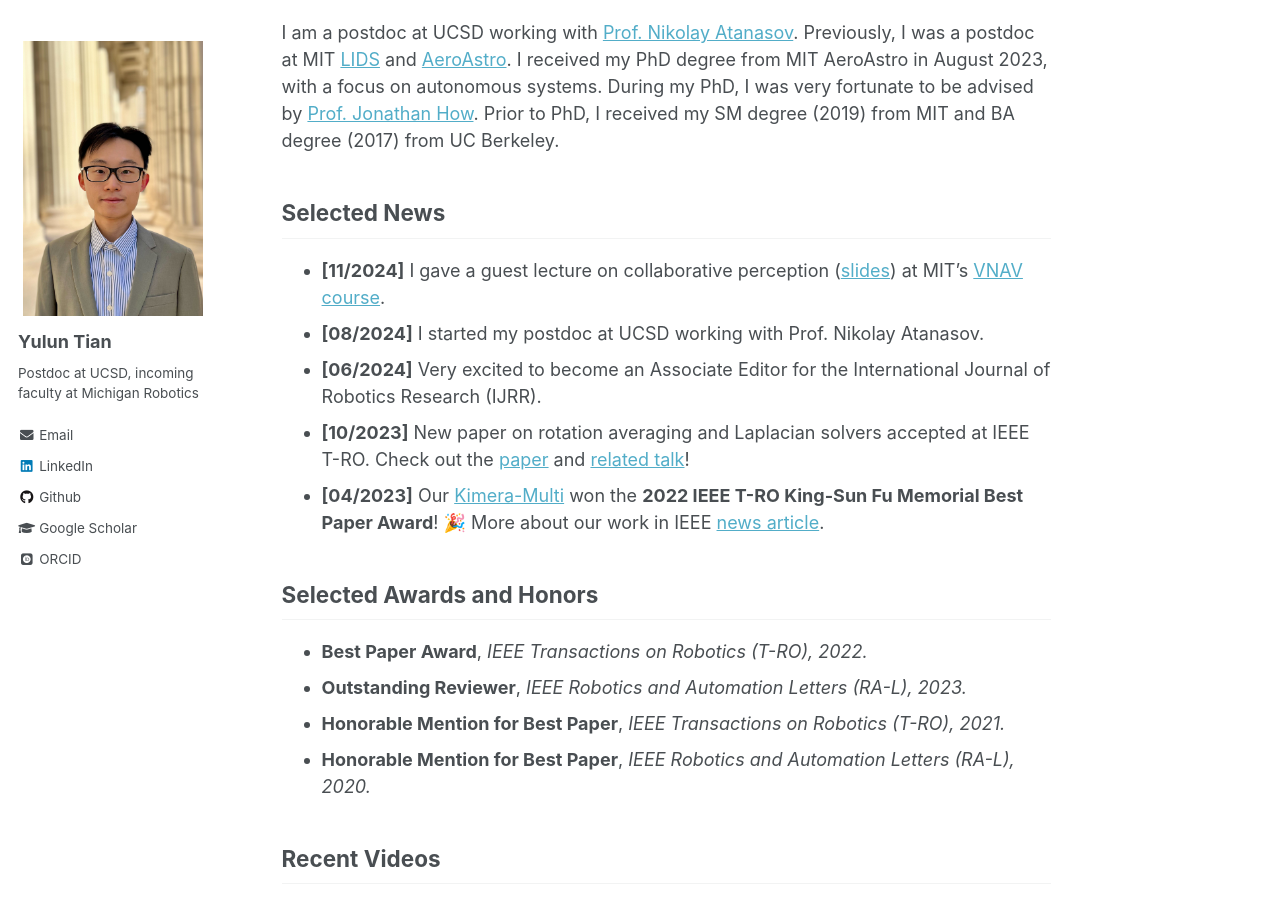
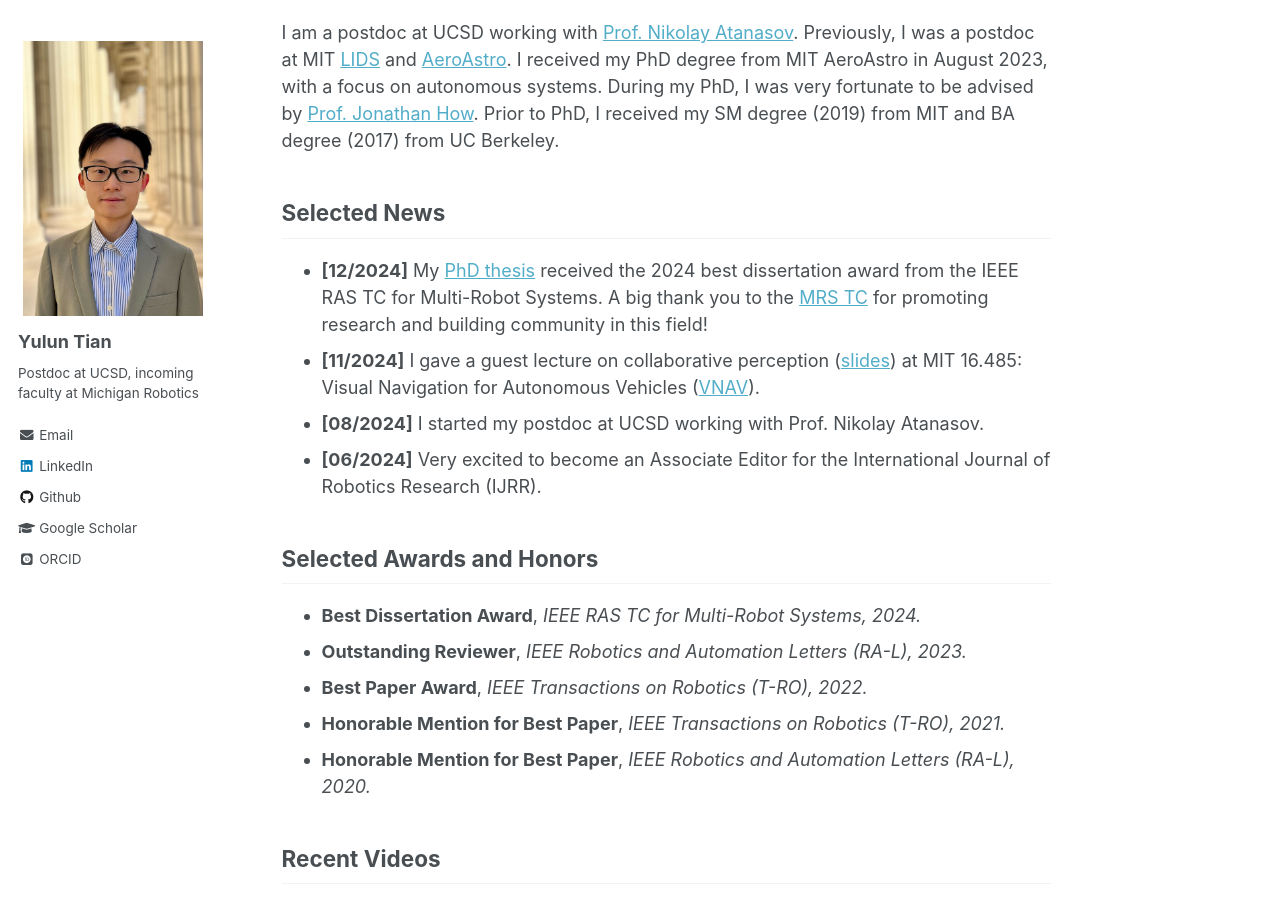
Before and after one commit to yuluntian/yuluntian.github.io, a Jekyll site: the page built from _pages/about.md, in a window 1280 px wide and 900 px high, scrolled down 454 px. Built offline with Jekyll 4.4.1, drawn with Linux system fonts in a browser that asks for light colours; some web fonts are replaced.

Commit message:
update recent news

```diff
--- a/_pages/about.md
+++ b/_pages/about.md
@@ -31,17 +31,18 @@ Prior to PhD, I received my SM degree (2019) from MIT and BA degree (2017) from
 
 Selected News
 ------
-* **[11/2024]** I gave a guest lecture on collaborative perception ([slides](https://www.dropbox.com/scl/fi/vsxcoileqlacnzcguuecl/vnav-guest-lecture-nov-2024.pdf?rlkey=u76kifgjxahxgcng6fj8sivvi&st=obb665dw&dl=0)) at MIT's [VNAV course](https://vnav.mit.edu/).
+* **[12/2024]** My [PhD thesis](https://dspace.mit.edu/handle/1721.1/152675) received the 2024 best dissertation award from the IEEE RAS TC for Multi-Robot Systems. A big thank you to the [MRS TC](https://www.multirobotsystems.org/) for promoting research and building community in this field!
+* **[11/2024]** I gave a guest lecture on collaborative perception ([slides](https://www.dropbox.com/scl/fi/vsxcoileqlacnzcguuecl/vnav-guest-lecture-nov-2024.pdf?rlkey=u76kifgjxahxgcng6fj8sivvi&st=obb665dw&dl=0)) at MIT 16.485: Visual Navigation for Autonomous Vehicles ([VNAV](https://vnav.mit.edu/)).
 * **[08/2024]** I started my postdoc at UCSD working with Prof. Nikolay Atanasov.
 * **[06/2024]** Very excited to become an Associate Editor for the International Journal of Robotics Research (IJRR).
-* **[10/2023]** New paper on rotation averaging and Laplacian solvers accepted at IEEE T-RO. Check out the [paper](https://arxiv.org/pdf/2210.05020.pdf) and [related talk](https://youtu.be/egebyKrft8g?si=2IzRTtvMPoKrLCF3)!
-* **[04/2023]** Our [Kimera-Multi](https://web.mit.edu/sparklab/2023/08/25/Kimera-Multi__Robust_Distributed_Dense_Metric-Semantic_SLAM_for_Multi-Robot-Systems.html)  won the **2022 IEEE T-RO King-Sun Fu Memorial Best Paper Award**! 🎉 More about our work in IEEE [news article](https://spectrum.ieee.org/multi-robot-slam-icra2023).
+
 
 
 Selected Awards and Honors
 ------
+* **Best Dissertation Award**, *IEEE RAS TC for Multi-Robot Systems, 2024.*
+* **Outstanding Reviewer**, *IEEE Robotics and Automation Letters (RA-L), 2023.*
 * **Best Paper Award**, *IEEE Transactions on Robotics (T-RO), 2022.*
-* **Outstanding Reviewer**, *IEEE Robotics and Automation Letters (RA-L), 2023.*
 * **Honorable Mention for Best Paper**, *IEEE Transactions on Robotics (T-RO), 2021.*
 * **Honorable Mention for Best Paper**, *IEEE Robotics and Automation Letters (RA-L), 2020.*
 
```
